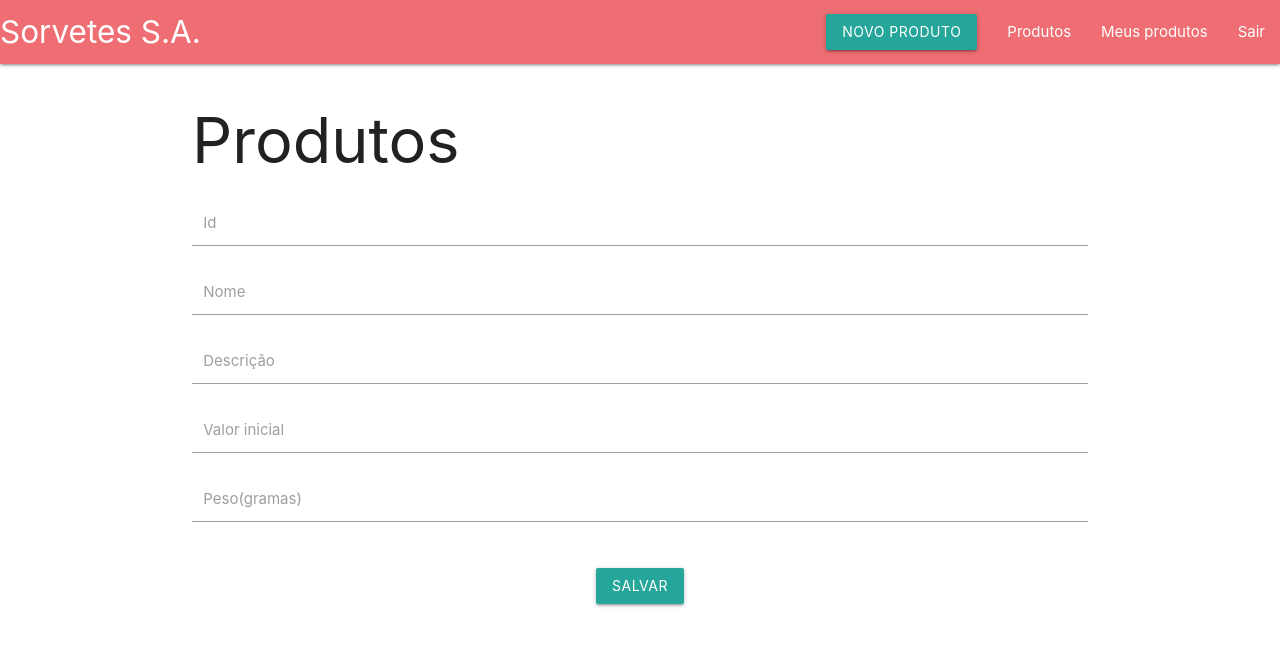
After one commit to ClaudioToledoGHT/DSI, a Python web app: template app/produtos/templates/edit_produto.html in a window 1280 px wide. The commit adds this page. Shown: the top 646 px of the page. Run offline with Jinja, Linux system fonts and the light colour scheme; the template is opened without the code that fills it, so the values that code supplies are empty.

Commit message:
desabilitarprod/editar

```diff
--- a/app/auth/views.py
+++ b/app/auth/views.py
@@ -87,7 +87,7 @@ def logout():
     resposta.set_cookie("login", "", samesite = "Strict")
     resposta.set_cookie("senha", "", samesite = "Strict")
     return resposta
-"""
+
 @auth.errorhandler(404)
 def not_found(e):
     print(e)
@@ -98,7 +98,7 @@ def not_found(e):
 def general_exception(e):
     print(e)
     return render_template('error.html')
-"""
+
 # Helpers
 def esta_autenticado():
     email = request.cookies.get("login", "")
--- a/app/models.py
+++ b/app/models.py
@@ -42,6 +42,7 @@ class Produto(db.Model):
     descricao = db.Column(db.String(50), nullable=False)
     valorInicial = db.Column(db.Integer)
     peso = db.Column(db.Integer)
+    desabilitado = db.Column(db.String(1))
     usuario_id = db.Column(db.Integer, db.ForeignKey('usuarios.id'))
 
     #sabores
--- /dev/null
+++ b/app/produtos/templates/edit_produto.html
@@ -0,0 +1,61 @@
+{% extends "base.html" %}
+{% block titulo %}Cadastrar ?{% endblock %}
+{% block js %}
+
+{% endblock %}
+{% block tipoUsr %}
+{% if tipoUsr == 1 %} <!--1 = cliente // 2= fornecedor -->
+<li><a href="#">COMPRA</a></li>
+{% else %}
+<li><a class="waves-effect waves-light btn" href="/produtos/cadastrar">Novo produto</a></li>
+{% endif %}
+{% endblock %}
+
+{% block content %}
+<h1>Produtos</h1>
+<form action="/produtos/editar/{{produtos.id}}" method="POST" class="form-cadastro" class="col s12" id="form_principal" enctype="multipart/form-data">
+
+    {% if produto != 'novo' %}
+        <div class="input-field col s12">
+            <input id="id" type="text" class="validate" value="{{produtos.id}}" readonly>
+            <label for="id">Id</label>
+        </div>
+    {% endif %}
+
+    <div class="input-field col s12">
+        <input id="nome" name="nome" type="text" class="validate" value="{{produtos.nome}}">
+        <label for="nome">Nome</label>
+    </div>
+
+    <div class="input-field col s12">
+        <input id="descricao" name="descricao" type="text" class="validate" value="{{produtos.descricao}}">
+        <label for="descricao">Descrição</label>
+    </div>
+
+    <div class="input-field col s12">
+        <input id="valorInicial" name="valorInicial" type="number" class="validate" value="{{produtos.valorInicial}}">
+        <label for="valorInicial">Valor inicial</label>
+    </div>
+
+    <div class="input-field col s12">
+        <input id="peso" name="peso" type="number" class="validate" value="{{produtos.peso}}">
+        <label for="peso">Peso(gramas)</label>
+    </div>
+
+    <br/>
+
+    <div class="button-center">
+        {% if produto == 'novo' %}
+        <!-- onclick="javascript:salvar();" -->
+            <button type="submit" class="waves-effect waves-light btn">Cadastrar</button>
+        {% endif %}
+
+        {% if produto != 'novo' %}
+            <button type="submit" onclick="javascript:salvar();" class="waves-effect waves-light btn">Salvar</button>
+        {% endif %}
+    </div>
+
+    <br/>
+
+</form>
+{% endblock %}
--- a/database.sql
+++ b/database.sql
@@ -26,5 +26,6 @@ NOME VARCHAR(20) NOT NULL,
 DESCRICAO VARCHAR(100) NOT NULL,
 VALORINICIAL FLOAT NOT NULL,
 PESO FLOAT NOT NULL,
+DESABILITADO CHAR(1),
 USUARIO_ID INTEGER NOT NULL,
 FOREIGN KEY (USUARIO_ID) REFERENCES USUARIOS(ID))
```
Also changed, not shown: app/daos/ProdutoDAO.py (+15 -0 lines), app/produtos/templates/list.html (+26 -5 lines), app/produtos/views.py (+46 -1 lines).
